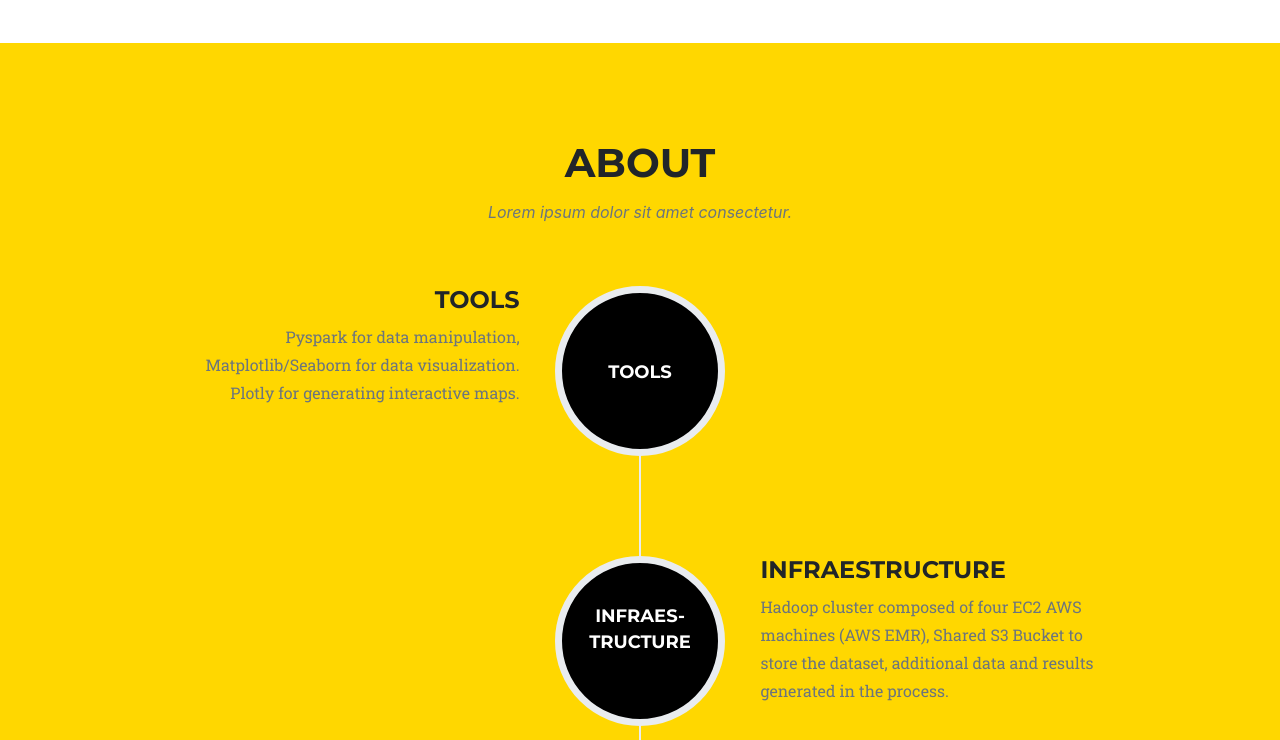
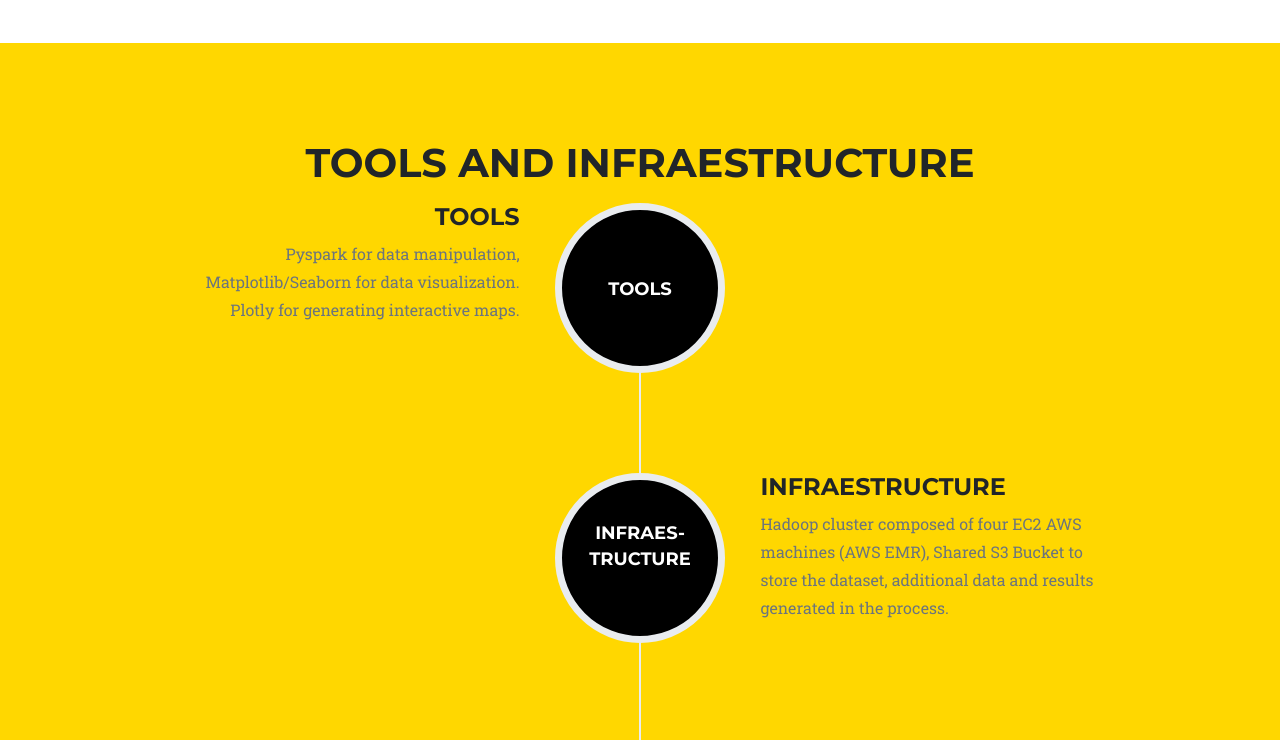
Before and after one commit to RobertFarzan/Vietnam-War-Bombings-Analysis, a plain HTML site: page index.html in a window 1280 px wide. Shown: the part 3000-3740 px from the top of the page. Drawn offline with nearby package versions, Linux system fonts and the light colour scheme; a web font is replaced by a local one.

Commit message:
Update index.html

```diff
--- a/index.html
+++ b/index.html
@@ -159,8 +159,7 @@
 <section class="page-section" id="tools-inf" style="background-color: gold">
             <div class="container">
                 <div class="text-center">
-                    <h2 class="section-heading text-uppercase">About</h2>
-                    <h3 class="section-subheading text-muted">Lorem ipsum dolor sit amet consectetur.</h3>
+                    <h2 class="section-heading text-uppercase">TOOLS AND INFRAESTRUCTURE</h2>
                 </div>
                 <ul class="timeline">
                     <li>
```
